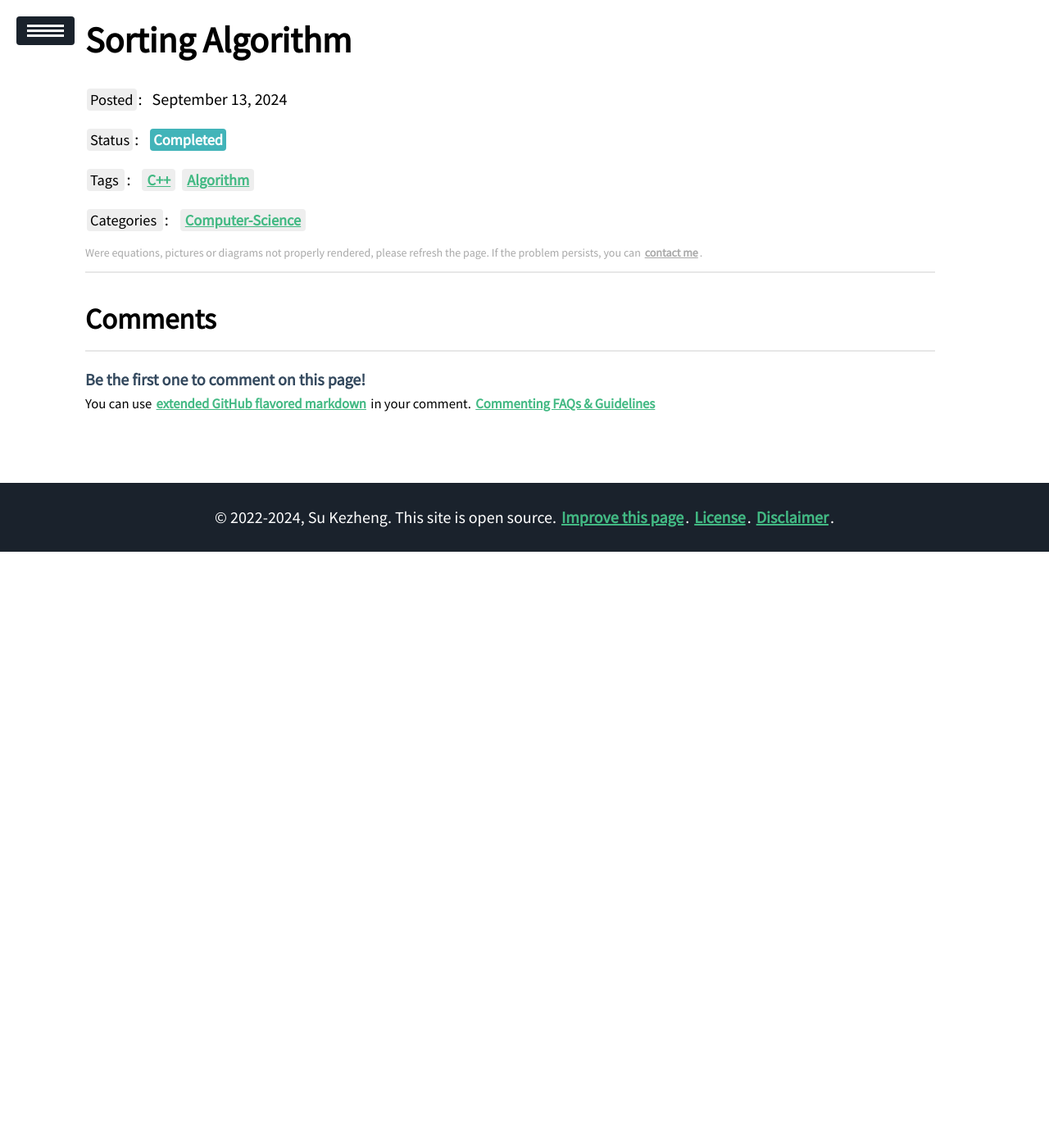
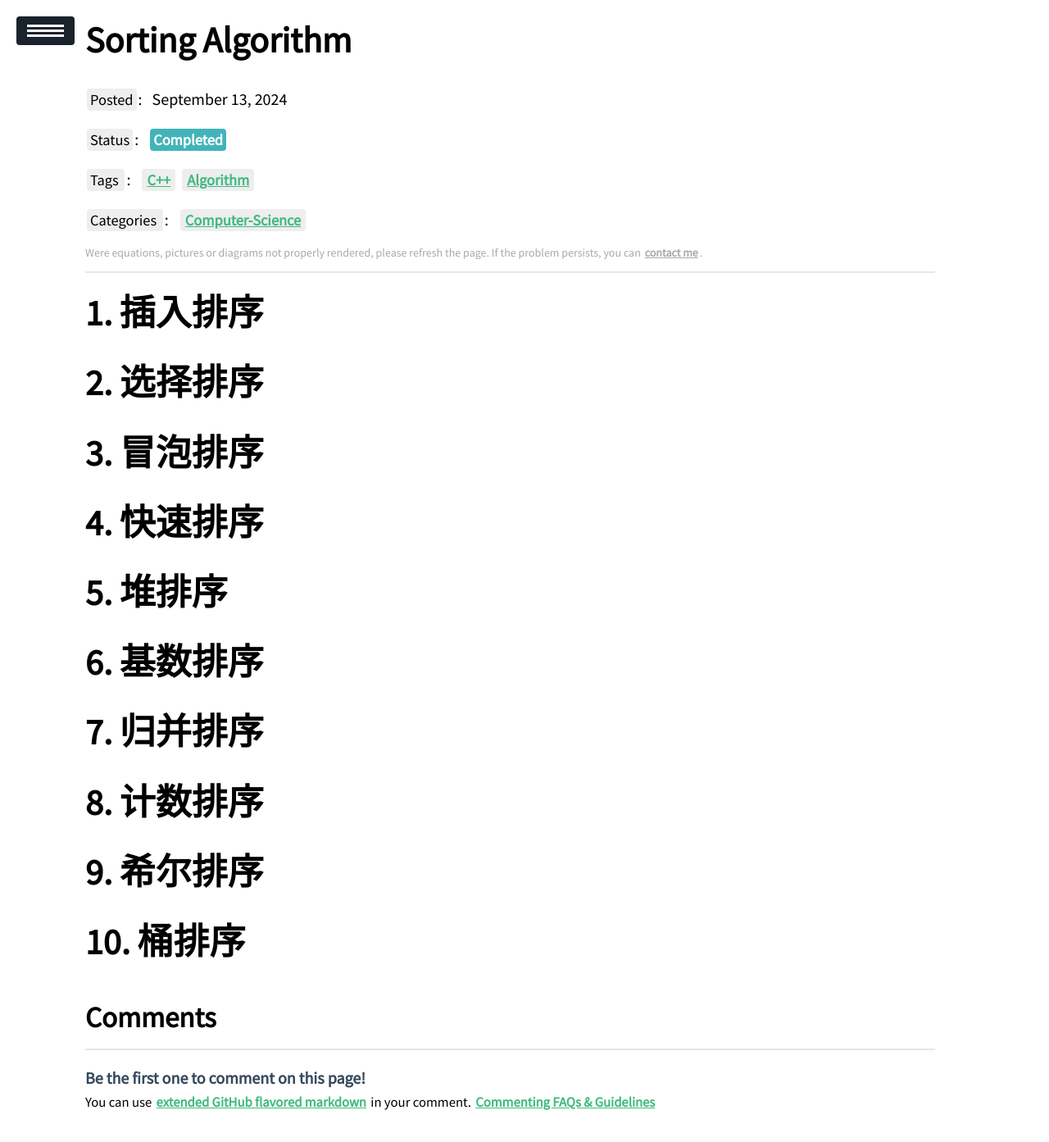
Before and after one commit to ssskz/ssskz.github.io, a Jekyll site: the page built from _posts/2024-9-13-Sorting-Algorithm.md, in a window 1280 px wide and 1400 px high. Shown: the top 1393 px of the window at 82% size. Built offline with Jekyll 4.4.1, drawn with Linux system fonts in a browser that asks for light colours; our own code applies the rules of GitHub Pages for plain Markdown files; a script that is not in the unit is left out.

Commit message:
1
Signed-off-by: ssskz <12497590+ssskz@user.noreply.gitee.com>

```diff
--- a/_posts/2024-9-13-Sorting-Algorithm.md
+++ b/_posts/2024-9-13-Sorting-Algorithm.md
@@ -8,3 +8,23 @@ tags: C++ Algorithm
 categories: Computer-Science
 description: Sorting is an important operation in computer programming, and its function is to rearrange any sequence of data elements (or records) into a keyword-ordered sequence.
 ---
+
+# 插入排序
+
+# 选择排序
+
+# 冒泡排序
+
+# 快速排序
+
+# 堆排序
+
+# 基数排序
+
+# 归并排序
+
+# 计数排序
+
+# 希尔排序
+
+# 桶排序
```
